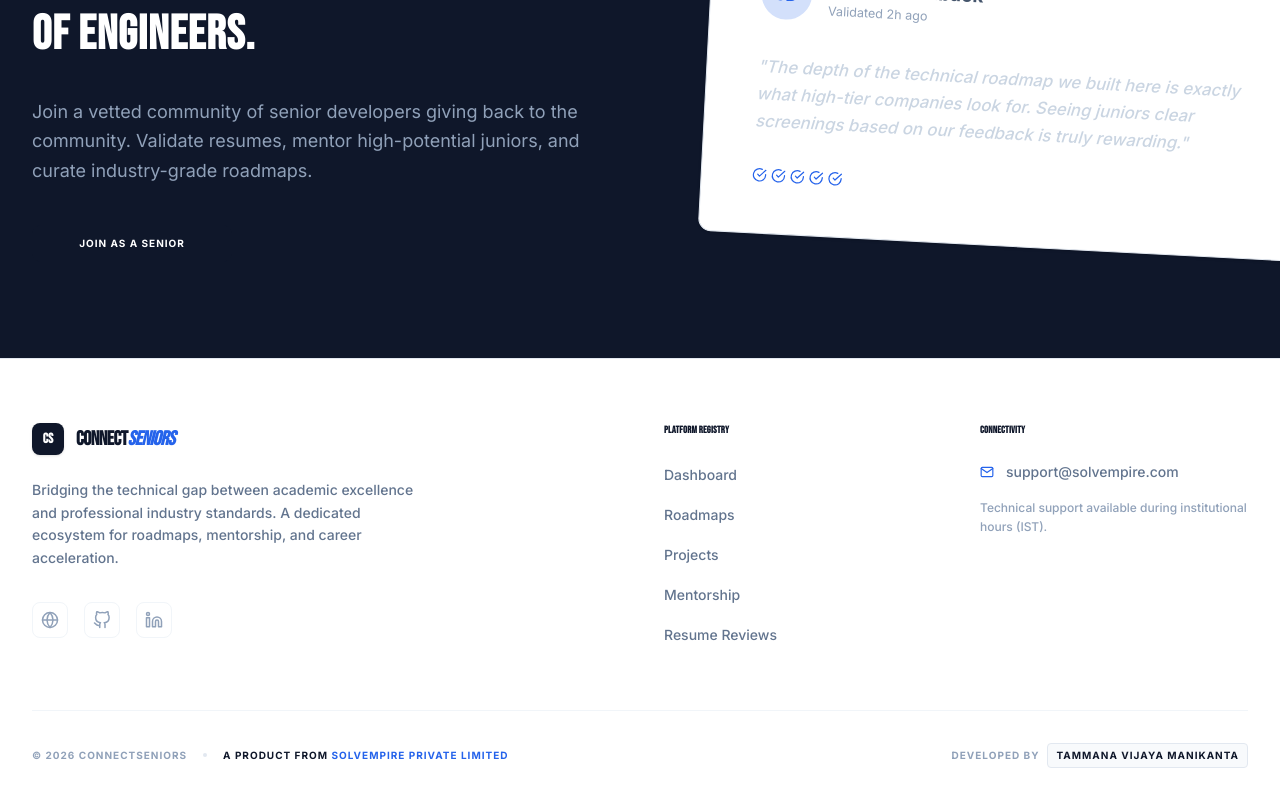
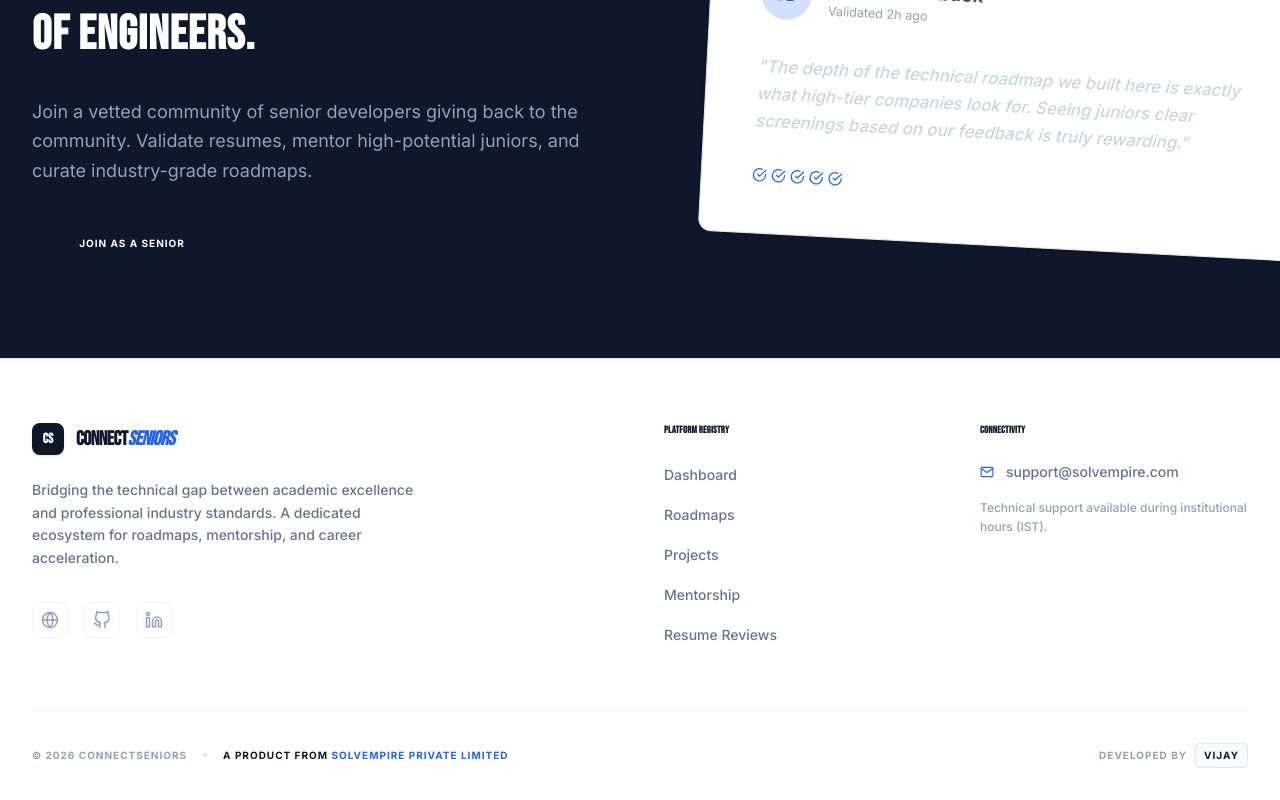
Before and after one commit to BhuvanaSarika/connect_seniors, a Next.js app: page / in a window 1280 px wide. Shown: the part 1964-2764 px from the top of the page. Built offline with nearby package versions, Linux system fonts and the light colour scheme; no server answers.

Commit message:
footer updated

```diff
--- a/src/components/layout/Footer.tsx
+++ b/src/components/layout/Footer.tsx
@@ -72,7 +72,7 @@ export default function Footer() {
           </div>
           <div className="flex items-center gap-2 text-[10px] font-bold uppercase tracking-widest text-slate-400">
             <span>Developed by</span>
-            <span className="px-2 py-1 bg-slate-50 text-slate-900 rounded border border-slate-200">Tammana Vijaya Manikanta</span>
+            <span className="px-2 py-1 bg-slate-50 text-slate-900 rounded border border-slate-200">Vijay</span>
           </div>
         </div>
       </div>
```
